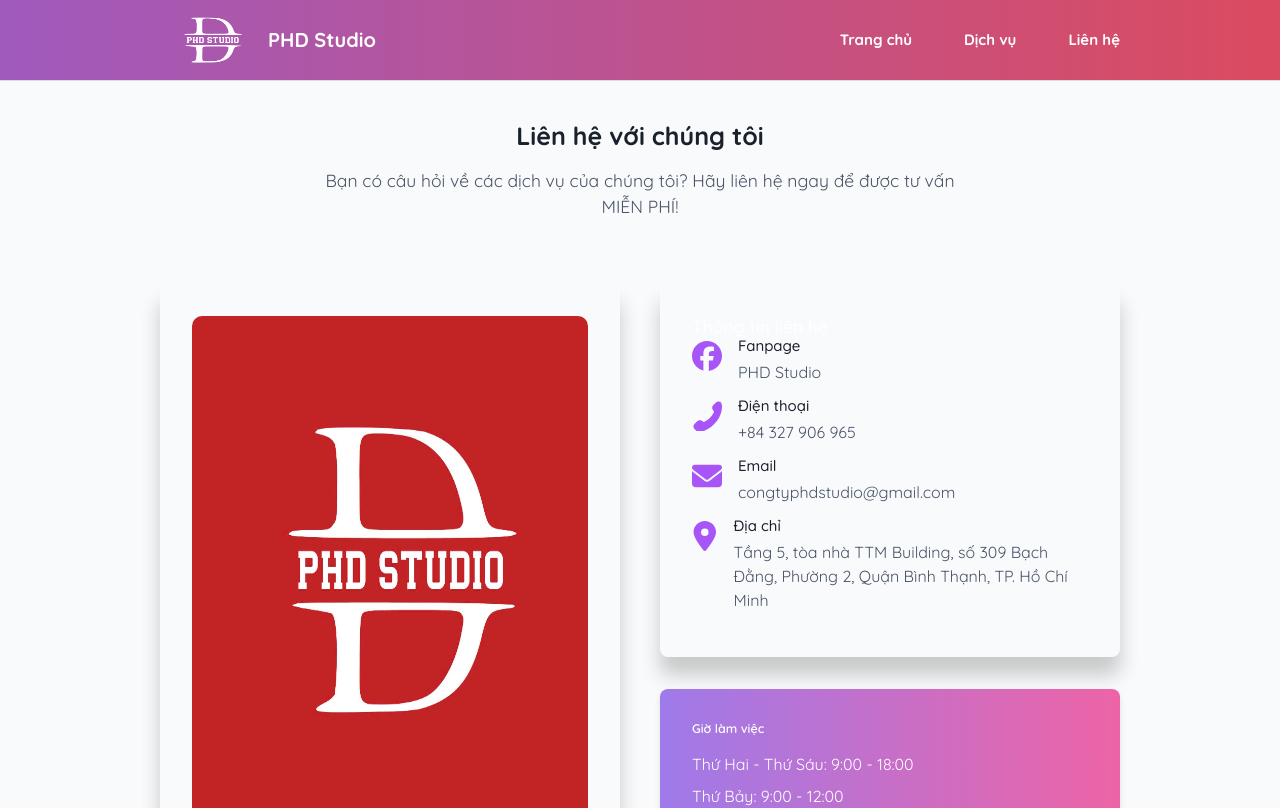
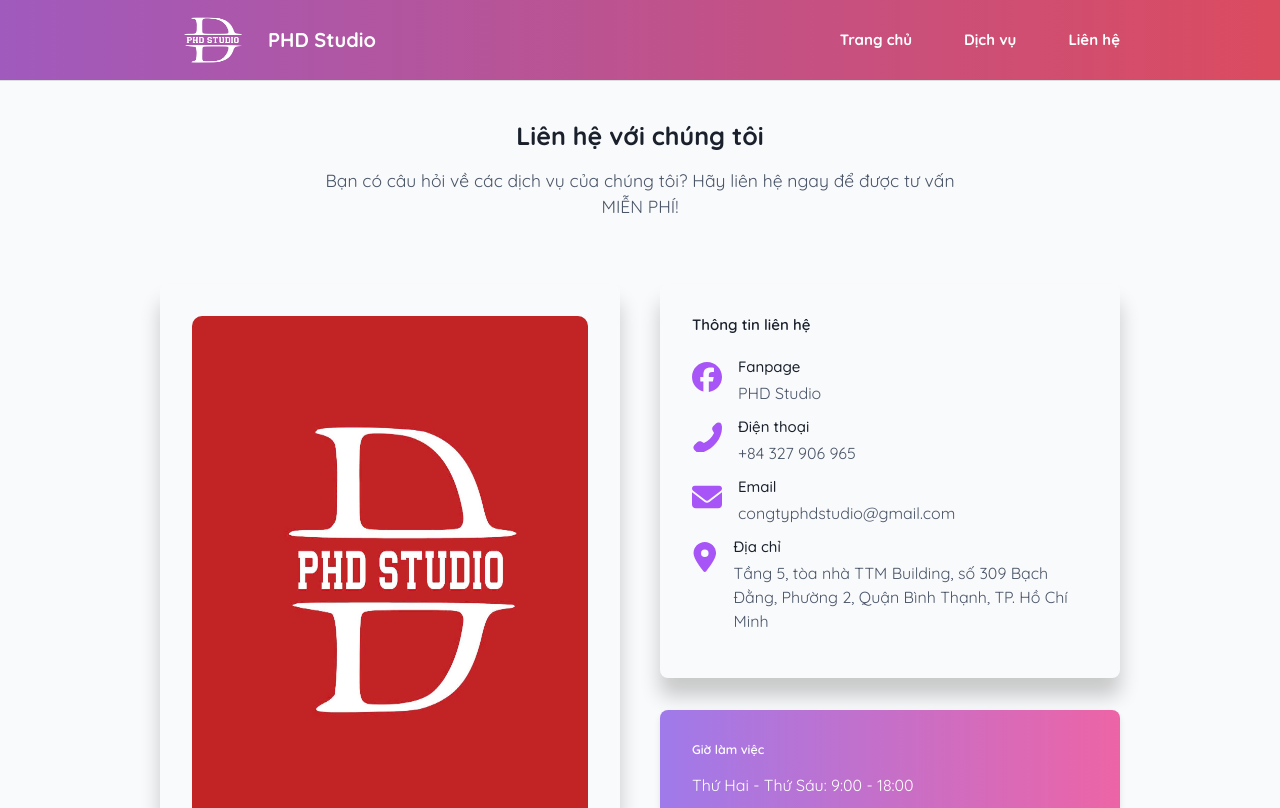
Before and after one commit to LeMen10/frontend-PHD, a React (Create React App) app: page /contact in a window 1280 px wide. Shown: the top 808 px of the page. Built offline with nearby package versions, Linux system fonts and the light colour scheme.

Commit message:
add link

```diff
--- a/src/pages/Contact/Contact.js
+++ b/src/pages/Contact/Contact.js
@@ -30,7 +30,6 @@
                                 <h3 className={cx('card-title')}>Thông tin liên hệ</h3>
                                 <div>
                                     <div className={cx('info-item')}>
-                                        <a></a>
                                         <FacebookIcon className={cx('info-icon')} fill="#A855F7" width="30" height="30" />
                                         <div>
                                             <h4 className={cx('info-title')}>Fanpage</h4>
--- a/src/pages/Contact/Contact.module.scss
+++ b/src/pages/Contact/Contact.module.scss
@@ -43,12 +43,12 @@
     box-shadow: 0 18px 20px rgba(0, 0, 0, 0.2);
 }
 
-// .card-title {
-//     font-size: 1.5rem;
-//     font-weight: 600;
-//     margin-bottom: 24px;
-//     color: #1a202c;
-// }
+.card-title {
+    font-size: 1.5rem;
+    font-weight: 600;
+    margin-bottom: 24px;
+    color: #1a202c;
+}
 
 .logo {
     border-radius: 10px;
--- a/src/pages/Home/Home.js
+++ b/src/pages/Home/Home.js
@@ -12,15 +12,25 @@
                         <div className={cx('text-content')}>
                             <h2 className={cx('hero-title')}>Trở thành Streamer chuyên nghiệp</h2>
                             <p className={cx('hero-description')}>
-                                <strong>Bạn sẽ được các quyền lợi:</strong> <br/>
-                                ✅ Hỗ trợ xây kênh & đẩy livestream lên xu hướng<br/>
-                                ✅ Nhận toàn bộ tiền quảng cáo từ nhãn hàng<br/>
-                                ✅ Được cung cấp kênh TikTok & cấp quyền Live<br/>
-                                ✅ Hướng dẫn OBS, edit video, chống vi phạm bản quyền<br/>
-                                ✅ Miễn phí khóa học dựng video (PC & điện thoại)<br/>
+                                <strong>Bạn sẽ được các quyền lợi:</strong> <br />
+                                ✅ Hỗ trợ xây kênh & đẩy livestream lên xu hướng
+                                <br />
+                                ✅ Nhận toàn bộ tiền quảng cáo từ nhãn hàng
+                                <br />
+                                ✅ Được cung cấp kênh TikTok & cấp quyền Live
+                                <br />
+                                ✅ Hướng dẫn OBS, edit video, chống vi phạm bản quyền
+                                <br />
+                                ✅ Miễn phí khóa học dựng video (PC & điện thoại)
+                                <br />
                                 và nhiều quyền lợi khác.
                             </p>
-                            <button className={cx('hero-button')}>Live Now</button>
+                            <button
+                                className={cx('hero-button')}
+                                onClick={() => window.open('https://forms.gle/ZC8mAbxMLnZ3qRci8', '_blank')}
+                            >
+                                Live Now
+                            </button>
                         </div>
                         <div className={cx('image-content')}>
                             <img
```
